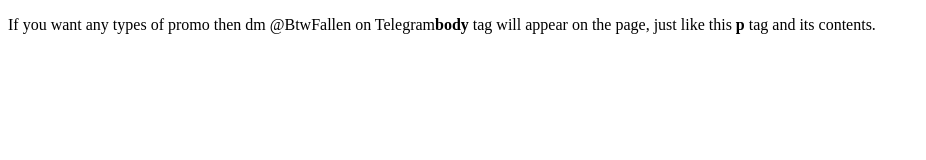
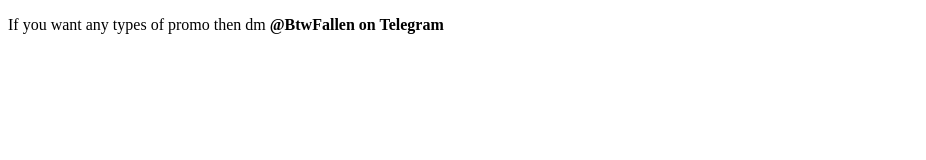
Before and after one commit to BtwFallen/Sample, a plain HTML site: page index.html in a window 1280 px wide. Shown: the whole page, without its empty margins (0-926 px from the left). Drawn offline with Linux system fonts and the light colour scheme.

Commit message:
Update index.html

```diff
--- a/index.html
+++ b/index.html
@@ -4,6 +4,6 @@
     <title>Contact @BtwFallen!</title>
   </head>
   <body>
-    <p>If you want any types of promo then dm @BtwFallen on Telegram<strong>body</strong> tag will appear on the page, just like this <strong>p</strong> tag and its contents.</p>
+    <p>If you want any types of promo then dm <strong>@BtwFallen<strong> on <strong>Telegram</strong></p>
   </body>
 </html>
```
